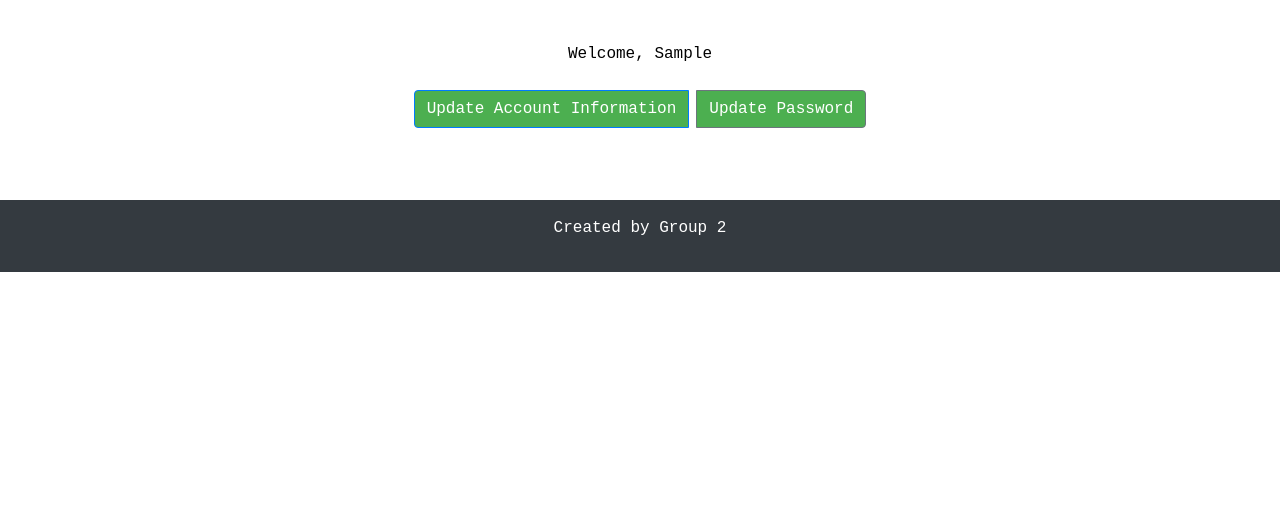
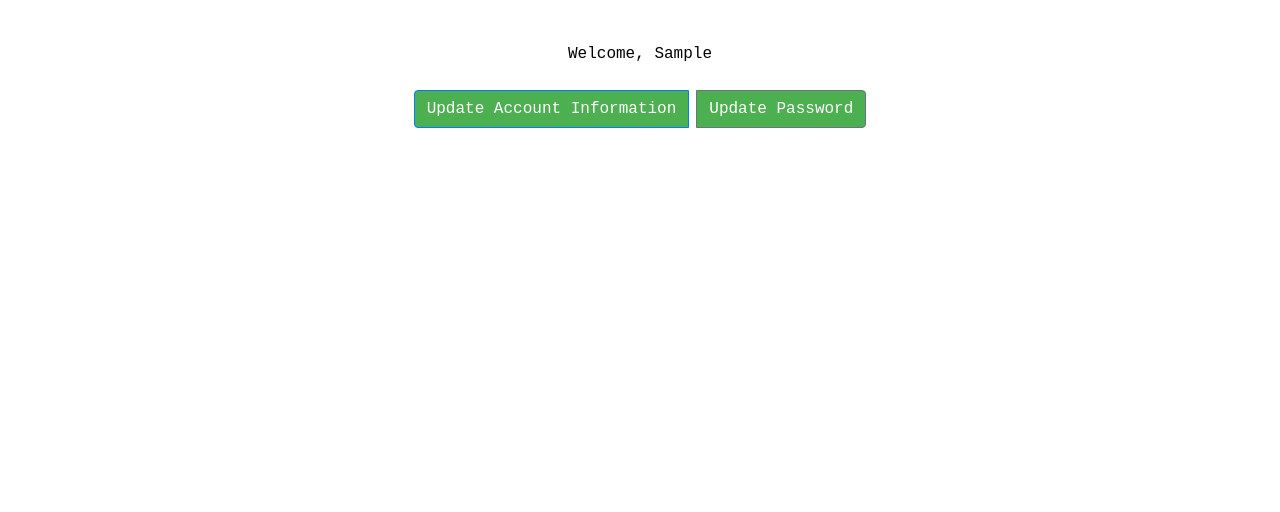
Before and after one commit to UCCS-CS4300-5300/Group2-fall2024, a Django app: page /accounts/profile/ in a window 1280 px wide. Shown: the part 192-704 px from the top of the page. Run offline with Django 4.2, Linux system fonts and the light colour scheme; the visitor is signed in with stand-in values (Sample User, id 1); data comes from the database, SQL or seed files in the repository; some libraries are stand-ins or nearby versions.

Commit message:
Removed extra footer in the accounts/profile

```diff
--- a/project/home/templates/user.html
+++ b/project/home/templates/user.html
@@ -38,7 +38,5 @@
     </div>
 </div>
 
-<footer class="footer mt-5 text-center">
-    <p>Created by Group 2</p>
-</footer>
+
 {% endblock %}
```
